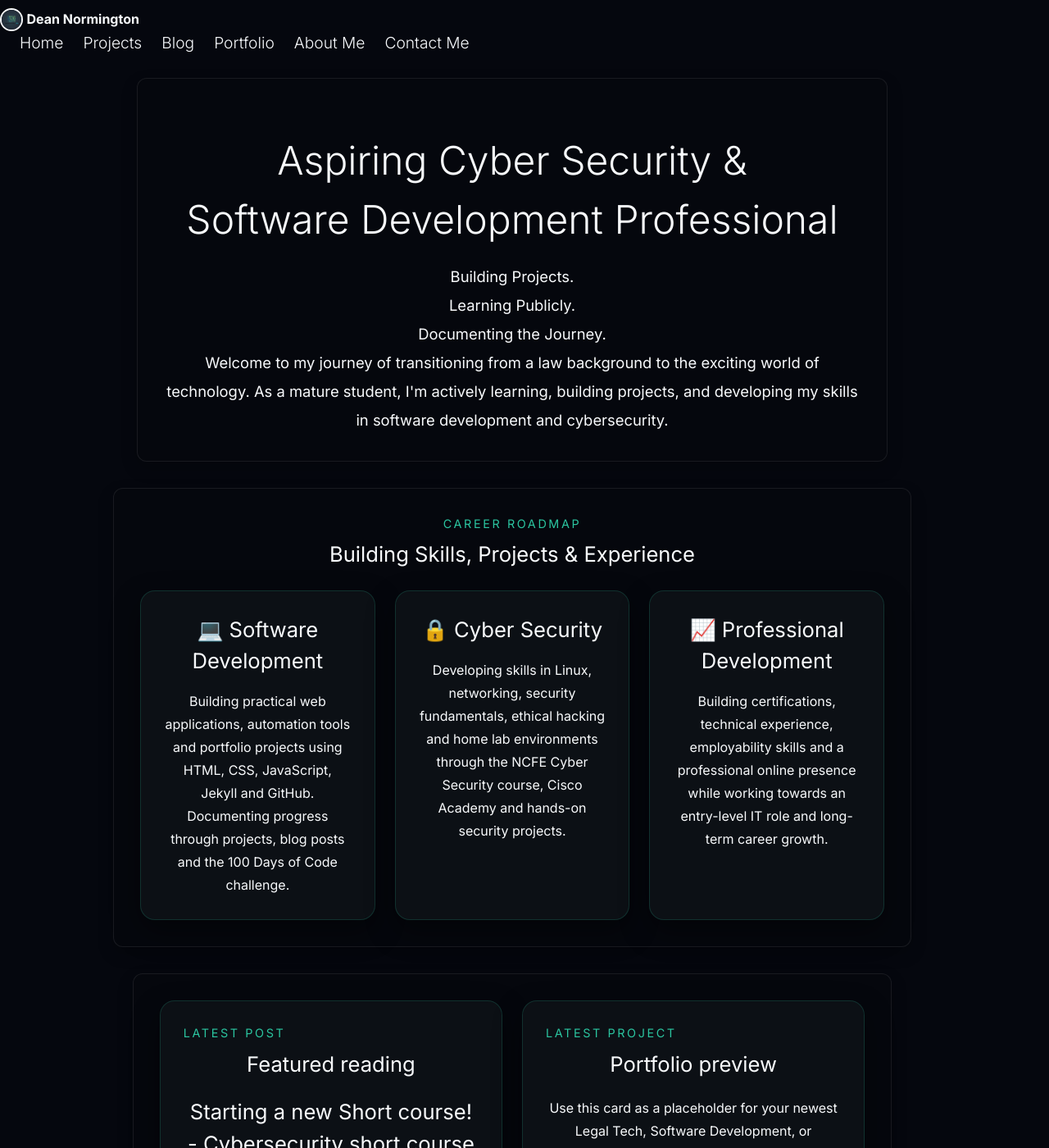
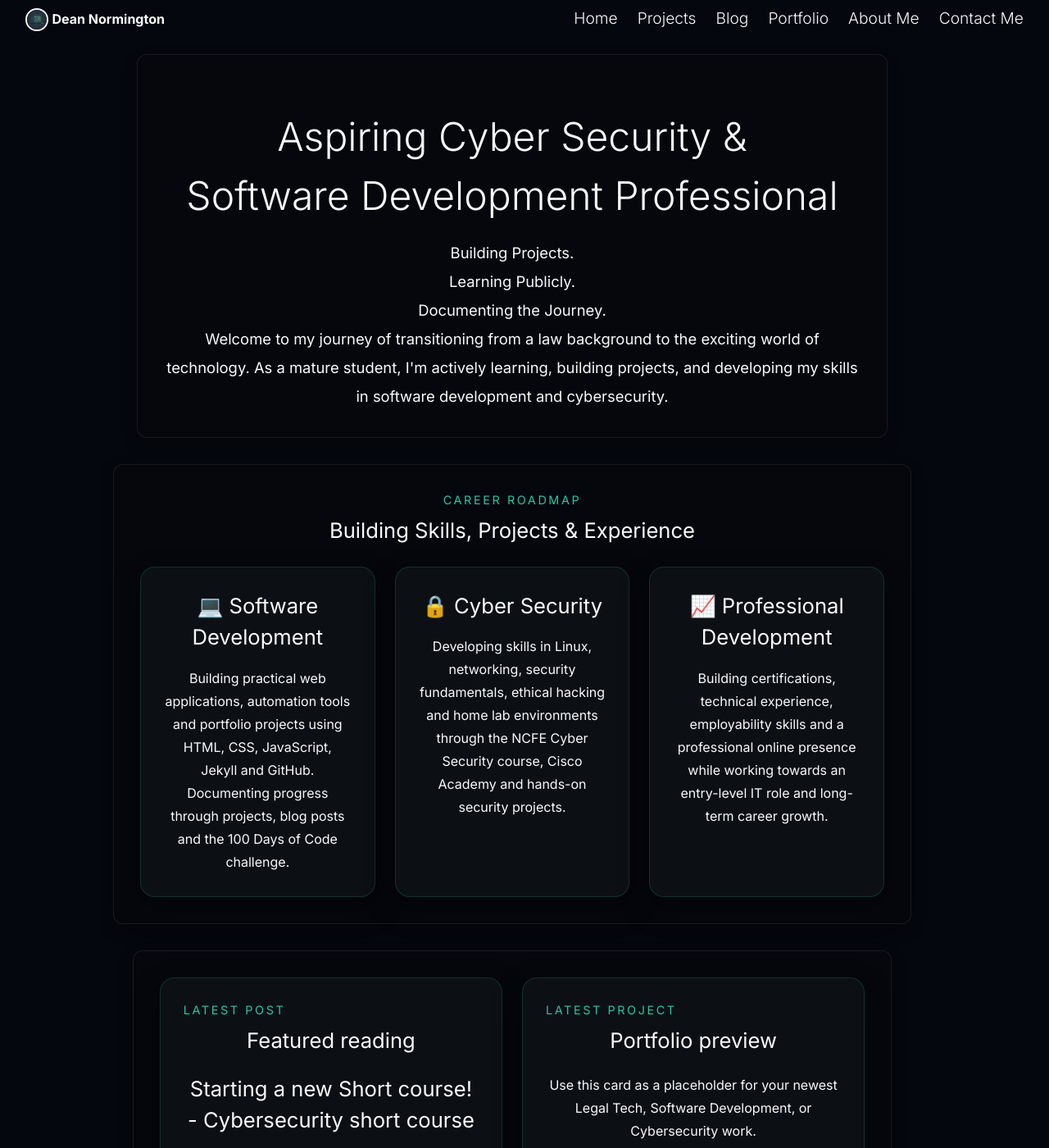
Before and after one commit to dean-js/dnormingtonlaw.uk, a Jekyll site: the page built from index.html, in a window 1280 px wide and 1400 px high. Shown: the whole window at 82% size. Built offline with Jekyll 4.4.1, drawn with Linux system fonts in a browser that asks for light colours; the list of posts is cut into pages by our own code.

Commit message:
Footer social inline and nav aligned right via .nav-container; recompile CSS

```diff
--- a/assets/css/main.css
+++ b/assets/css/main.css
@@ -807,6 +807,22 @@
   text-decoration: none;
 }
 
+.nav-container {
+  display: -webkit-box;
+  display: -ms-flexbox;
+  display: flex;
+  -webkit-box-align: center;
+      -ms-flex-align: center;
+          align-items: center;
+  -webkit-box-pack: justify;
+      -ms-flex-pack: justify;
+          justify-content: space-between;
+  gap: 1rem;
+  max-width: 1250px;
+  margin: 0 auto;
+  padding: 0 1rem;
+}
+
 .nav-logo-avatar {
   width: 28px;
   height: 28px;
@@ -965,10 +981,10 @@
   display: -webkit-box;
   display: -ms-flexbox;
   display: flex;
-  -webkit-box-orient: vertical;
+  -webkit-box-orient: horizontal;
   -webkit-box-direction: normal;
-      -ms-flex-direction: column;
-          flex-direction: column;
+      -ms-flex-direction: row;
+          flex-direction: row;
   -webkit-box-pack: center;
       -ms-flex-pack: center;
           justify-content: center;
--- a/assets/css/scss/parts/_home-page.scss
+++ b/assets/css/scss/parts/_home-page.scss
@@ -27,7 +27,7 @@
 .footer-social ul {
   list-style: none;
   display: flex;
-  flex-direction: column;
+  flex-direction: row;
   justify-content: center;
   align-items: center;
   gap: 0.6rem;
```
Also changed, not shown: assets/css/scss/main.scss (+10 -0 lines).
